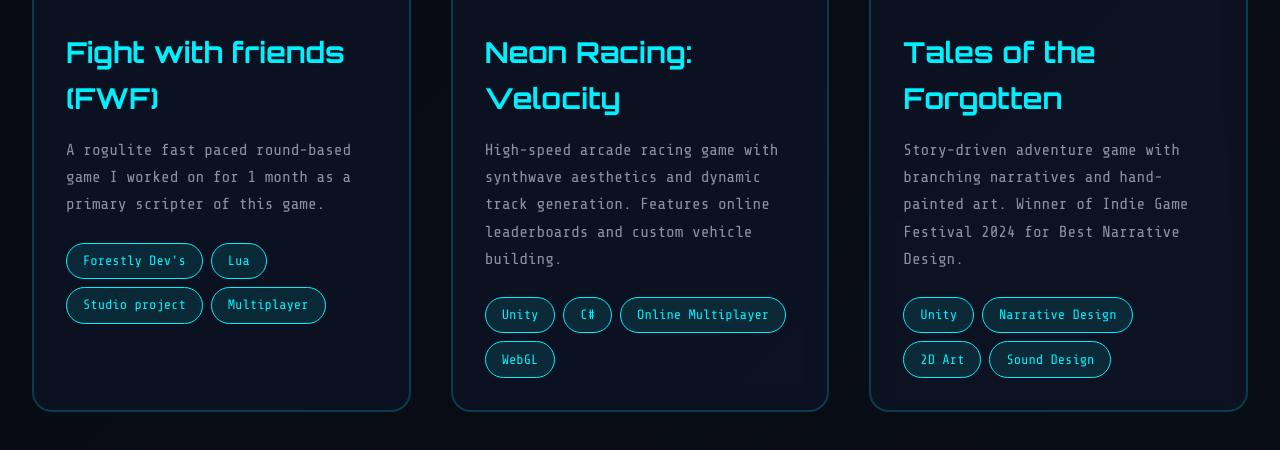
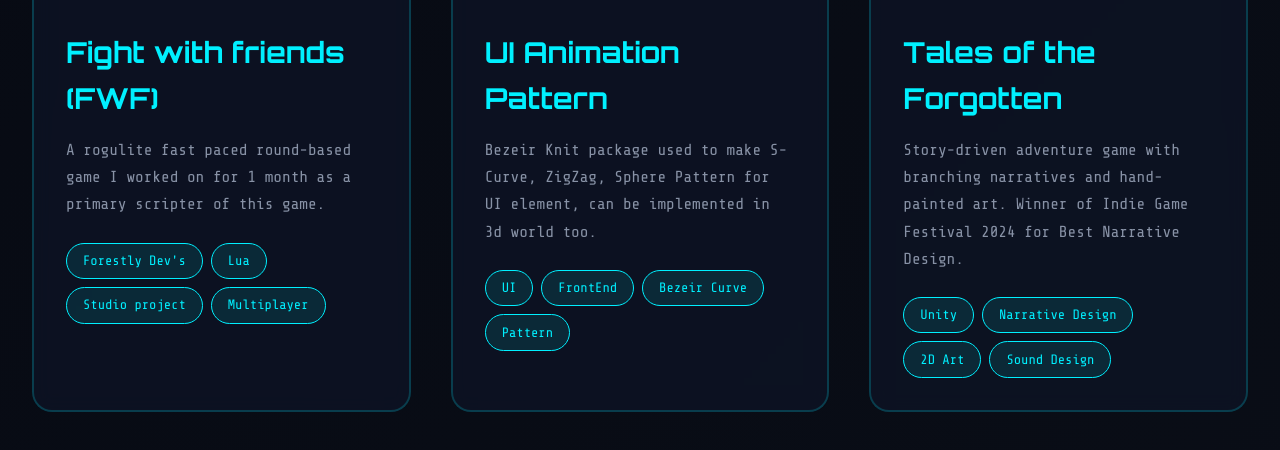
Before and after one commit to m-hito/portofolio, a plain HTML site: page index.html in a window 1280 px wide. Shown: the part 1325-1775 px from the top of the page. Drawn offline with nearby package versions, Linux system fonts and the light colour scheme.

Commit message:
added 2nd card, bezeir UI pattern

```diff
--- a/index.html
+++ b/index.html
@@ -512,10 +512,10 @@
                 tags: ["Forestly Dev's", "Lua", "Studio project", "Multiplayer"]
             },
             {
-                title: "Neon Racing: Velocity",
-                description: "High-speed arcade racing game with synthwave aesthetics and dynamic track generation. Features online leaderboards and custom vehicle building.",
-                videoUrl: "https://www.youtube.com/embed/dQw4w9WgXcQ", // EDIT: Replace with your YouTube video ID
-                tags: ["Unity", "C#", "Online Multiplayer", "WebGL"]
+                title: "UI Animation Pattern",
+                description: "Bezeir Knit package used to make S-Curve, ZigZag, Sphere Pattern for UI element, can be implemented in 3d world too.",
+                videoUrl: "https://player.vimeo.com/video/1182999223", // EDIT: Replace with your YouTube video ID
+                tags: ["UI", "FrontEnd", "Bezeir Curve", "Pattern"]
             },
             {
                 title: "Tales of the Forgotten",
```
